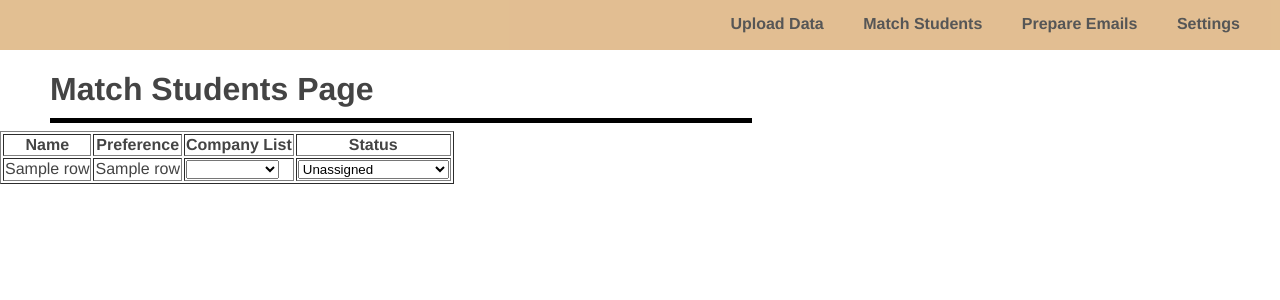
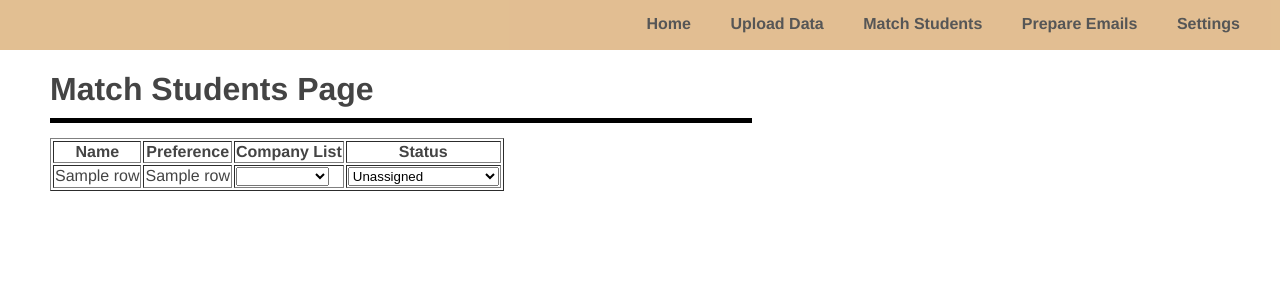
Before and after one commit to DevOps-Team5-2022/DevOps_Oct2022_Team5_Assignment, a Flask app: template templates/match_student.html in a window 1280 px wide. Shown: the top 300 px of the page. Run offline with Flask 2, Linux system fonts and the light colour scheme; the template is opened without the code that fills it: most values are stand-ins (such as "Sample title", 1, 10 or a date in 2020).

Commit message:
Added margin to table, and navigation to home page

```diff
--- a/templates/match_student.html
+++ b/templates/match_student.html
@@ -10,6 +10,7 @@
                 <strong>
                     <nav>
                         <ul class="menu">
+                            <li><a href="{{ url_for('home') }}">Home</a></li>
                             <li><a href="{{ url_for('upload_data') }}">Upload Data</a></li>
                             <li><a href="{{ url_for('match_student') }}">Match Students</a></li>
                             <li><a href="{{ url_for('prepare_email') }}">Prepare Emails</a></li>
@@ -21,7 +22,7 @@
         </header>
         <h1 class="title-text">Match Students Page</h1>
         <hr class="title-black-line" />
-        <table border="1" id="table">
+        <table border="1" id="table" style="margin-left:50px; margin-top: 15px;">
             <thead>
             <tr>
                 <th>Name</th>
```
